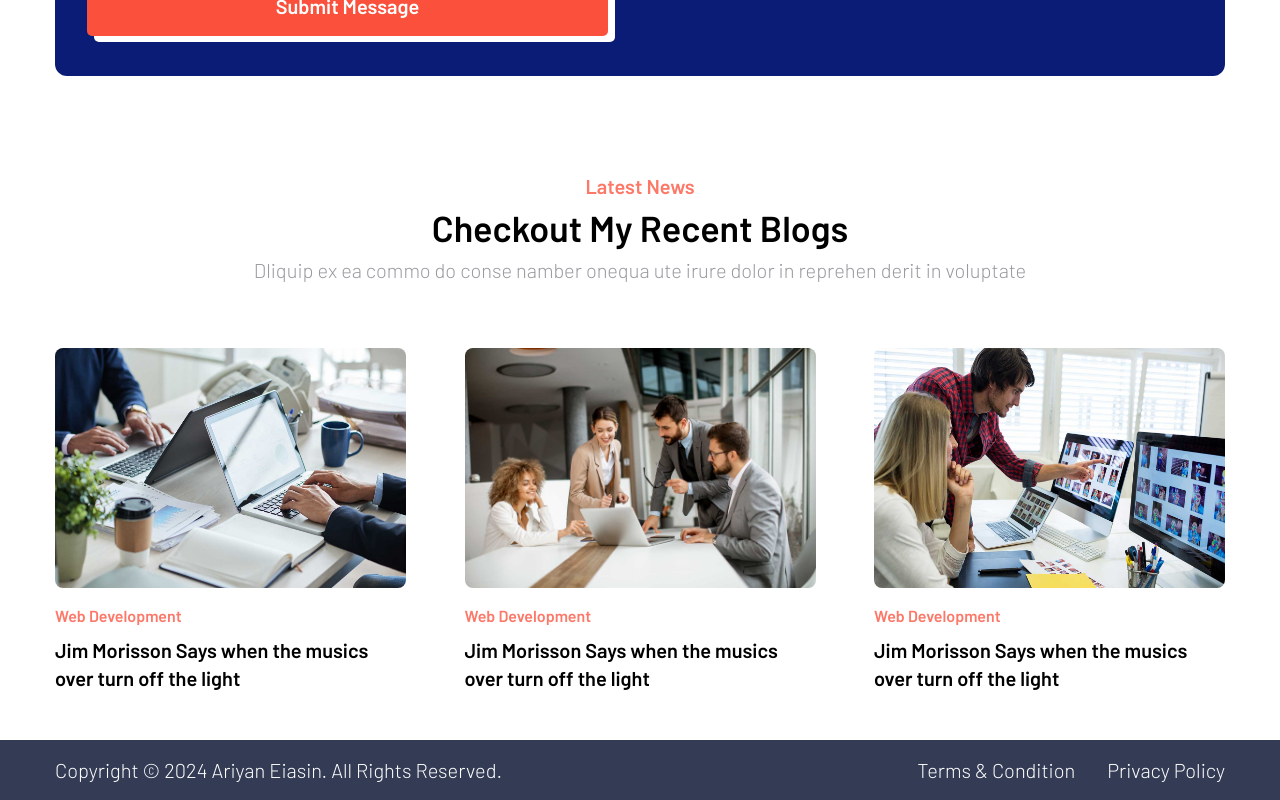
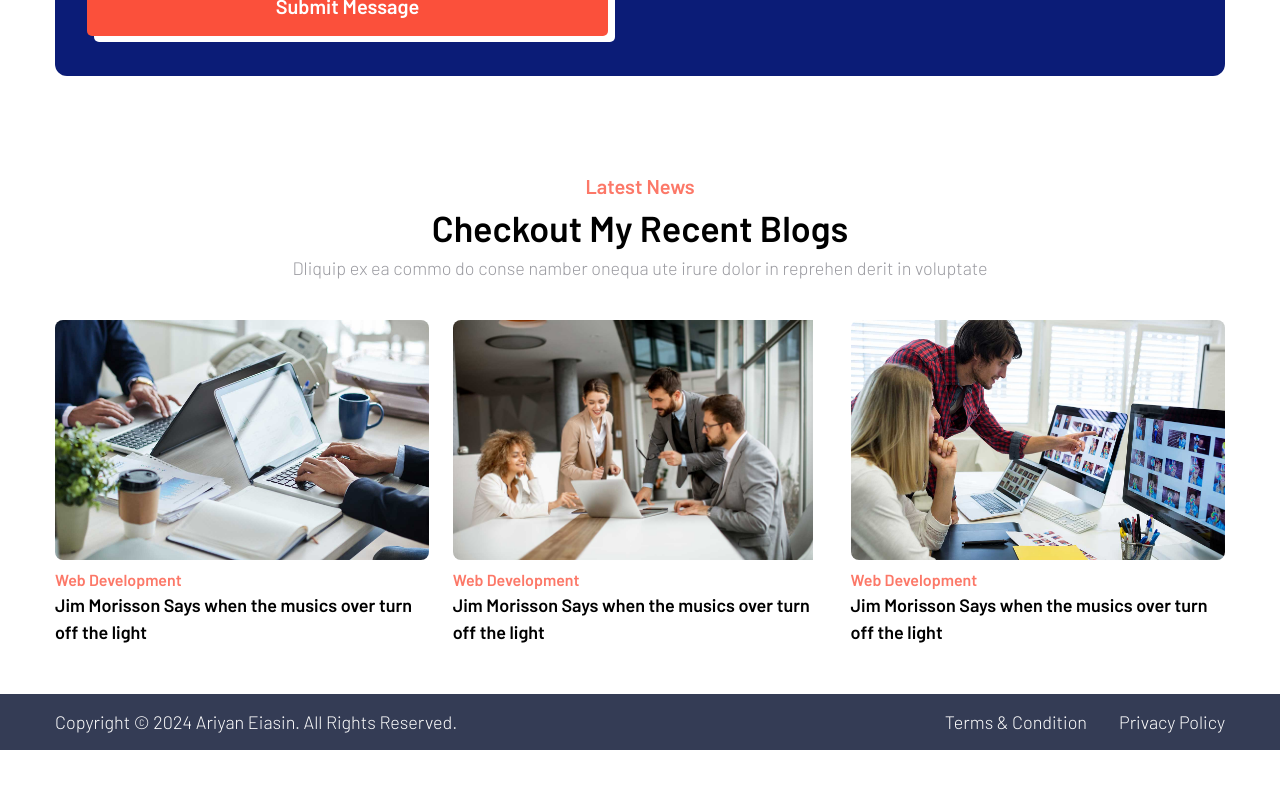
Before and after one commit to ariyanEiasin02/Portfolio-react, a React (Vite) app: page / in a window 1280 px wide. Shown: the part 7631-8431 px from the top of the page. After the commit the page ends 8381 px from the top, so only its background shows below. Built offline with nearby package versions, Linux system fonts and the light colour scheme.

Commit message:
code update

```diff
--- a/src/Component/Banner/Banner.jsx
+++ b/src/Component/Banner/Banner.jsx
@@ -88,7 +88,7 @@ const Banner = () => {
                   <li>
                     <a
                       className="font-semibold font-barlow text-2xl hover:text-primary cursor-pointer text-white"
-                      href="https://www.youtube.com/@ComputerCoding-56ariyan/videos"
+                      href="https://www.youtube.com/@ComputerCoding56"
                       target="_blank"
                       rel="noopener noreferrer"
                     >
@@ -101,7 +101,7 @@ const Banner = () => {
                 <div className="mt-12">
                   <a
                     className="font-semibold text-white font-barlow text-base cursor-pointer hover:bg-primary py-4 rounded-[5px] hover:shadow-btnhovershadow shadow-btnshadow px-8 bg-lastprimary duration-300"
-                    href="#"
+                    href="#Home"
                   >
                     Get a Quote
                   </a>
--- a/src/Component/Blog/Blog.jsx
+++ b/src/Component/Blog/Blog.jsx
@@ -17,35 +17,35 @@ const Blog = () => {
                     <div data-aos="fade-down" className="text-center">
                         <span className="font-semibold font-barlow text-xl text-[#FC7868]">Latest News</span>
                         <h3 className="font-semibold mt-2 font-barlow md:text-4xl text-2xl text-[#000000]">Checkout My Recent Blogs</h3>
-                        <p className="font-light font-barlow md:text-xl text-base text-[#9A9AA0] mt-2">Dliquip ex ea commo do conse namber onequa ute irure dolor in reprehen derit in voluptate</p>
+                        <p className="font-light font-barlow md:text-[18px] text-base text-[#9A9AA0] mt-2">Dliquip ex ea commo do conse namber onequa ute irure dolor in reprehen derit in voluptate</p>
                     </div>
-                    <div className="mt-16">
+                    <div className="mt-10">
                         <div className="md:flex justify-between">
-                            <div data-aos="fade-right" className="md:w-[30%] cursor-pointer">
+                            <div data-aos="fade-right" className="md:w-[32%] cursor-pointer">
                                 <div className="overflow-hidden rounded-lg">
                                     <img className="hover:scale-125 ease-in duration-300  h-[240px]" src={blogOne} alt="" />
                                 </div>
-                                <div className="mt-4">
+                                <div className="mt-2">
                                 <span className="font-semibold font-barlow text-base text-[#FC7868]">Web Development</span>
-                                <h3 className="font-semibold mt-2 font-barlow text-xl  text-[#000000] hover:text-[#FC7868]">Jim Morisson Says when the musics over turn off the light</h3>
+                                <h3 className="font-semibold font-barlow text-[18px]  text-[#000000] hover:text-[#FC7868]">Jim Morisson Says when the musics over turn off the light</h3>
                                 </div>
                             </div>
-                            <div data-aos="fade-up" className="md:w-[30%]  mt-6 md:mt-0 cursor-pointer">
+                            <div data-aos="fade-up" className="md:w-[32%]  mt-6 md:mt-0 cursor-pointer">
                                 <div className="overflow-hidden rounded-lg">
                                     <img className="hover:scale-125 ease-in duration-300  h-[240px]" src={blogTwo} alt="" />
                                 </div>
-                                <div className="mt-4">
+                                <div className="mt-2">
                                 <span className="font-semibold font-barlow text-base text-[#FC7868]">Web Development</span>
-                                <h3 className="font-semibold mt-2 font-barlow text-xl  text-[#000000] hover:text-[#FC7868]">Jim Morisson Says when the musics over turn off the light</h3>
+                                <h3 className="font-semibold font-barlow text-[18px]  text-[#000000] hover:text-[#FC7868]">Jim Morisson Says when the musics over turn off the light</h3>
                                 </div>
                             </div>
-                            <div data-aos="fade-left" className="md:w-[30%] mt-6 md:mt-0 cursor-pointer">
+                            <div data-aos="fade-left" className="md:w-[32%] mt-6 md:mt-0 cursor-pointer">
                                 <div className="overflow-hidden rounded-lg">
                                     <img className="hover:scale-125 ease-in duration-300 h-[240px]" src={blogThree} alt="" />
                                 </div>
-                                <div className="mt-4">
+                                <div className="mt-2">
                                 <span className="font-semibold font-barlow text-base text-[#FC7868]">Web Development</span>
-                                <h3 className="font-semibold mt-2 font-barlow text-xl  text-[#000000] hover:text-[#FC7868]">Jim Morisson Says when the musics over turn off the light</h3>
+                                <h3 className="font-semibold font-barlow text-[18px]  text-[#000000] hover:text-[#FC7868]">Jim Morisson Says when the musics over turn off the light</h3>
                                 </div>
                             </div>
                         </div>
--- a/src/Component/Footer/Footer.jsx
+++ b/src/Component/Footer/Footer.jsx
@@ -7,11 +7,11 @@ const Footer = () => {
             <div className="max-w-container px-4 md:px-0 mx-auto">
                 <div className="md:flex justify-between">
                     <div className="">
-                        <p  className="font-light font-barlow text-xl text-white"><a href="">Copyright © 2024 Ariyan Eiasin. All Rights Reserved.</a></p>
+                        <p  className="font-light font-barlow text-base md:text-[18px] text-white"><a href="">Copyright © 2024 Ariyan Eiasin. All Rights Reserved.</a></p>
                     </div>
-                    <div className="flex mt-4 md:mt-0">
-                        <a  className="font-light font-barlow text-xl text-white mr-4" href="">Terms & Condition</a>
-                        <a  className="font-light font-barlow text-xl text-white ml-4" href="">Privacy Policy</a>
+                    <div className="flex justify-between mt-4 md:mt-0">
+                        <a  className="font-light font-barlow text-base md:text-[18px] text-white mr-4" href="">Terms & Condition</a>
+                        <a  className="font-light font-barlow text-base md:text-[18px] text-white ml-4" href="">Privacy Policy</a>
                     </div>
                 </div>
             </div>
--- a/src/Component/Service/Service.jsx
+++ b/src/Component/Service/Service.jsx
@@ -58,9 +58,9 @@ const Service = () => {
                <SimpleBarReact style={{ maxHeight: 800 }}>
                         <img className="w-full rounded-xl" src={read} alt="" />
                         <div class="descriptions">
-                            <h3 className="mt-6 font-semibold mt-2 font-barlow md:text-4xl text-2xl text-[#000]">Desktop Application</h3>
+                            <h3 className="mt-6 font-semibold font-barlow md:text-4xl text-2xl text-[#000]">Desktop Application</h3>
                             <p className="font-light font-barlow md:text-xl text-base text-[#000] mt-6 leading-8">Devman is a leading web design agency with an award-winning design team that creates innovative, effective websites that capture your brand, improve your conversion rates, and maximize your revenue to help grow your business and achieve your goals.</p>
-                            <p className="font-light font-barlow md:text-xl text-base text-[#000] mt-6 leading-8 mt-[20px]">In today’s digital world, your website is the first interaction consumers have with your business. That's why almost 95 percent of a user’s first impression relates to web design. It’s also why web design services can have an immense impact on your company’s bottom line.</p>
+                            <p className="font-light font-barlow md:text-xl text-base text-[#000] leading-8 mt-[20px]">In today’s digital world, your website is the first interaction consumers have with your business. That's why almost 95 percent of a user’s first impression relates to web design. It’s also why web design services can have an immense impact on your company’s bottom line.</p>
                             <p className="font-light font-barlow md:text-xl text-base text-[#000] mt-6 leading-8">That’s why more companies are not only reevaluating their website’s design but also partnering with Kura, the web design agency that’s driven more than $2.4 billion in revenue for its clients. With over 50 web design awards under our belt, we're confident we can design a custom website that drives sales for your unique business.</p>
                             <p className="font-light font-barlow md:text-xl text-base text-[#000] mt-6 leading-8">That’s why more companies are not only reevaluating their website’s design but also partnering with Kura, the web design agency that’s driven more than $2.4 billion in revenue for its clients. With over 50 web design awards under our belt, we're confident we can design a custom website that drives sales for your unique business.</p>
                         </div>
```
Also changed, not shown: src/Component/Navbar/Navbar.jsx (+3 -8 lines).
